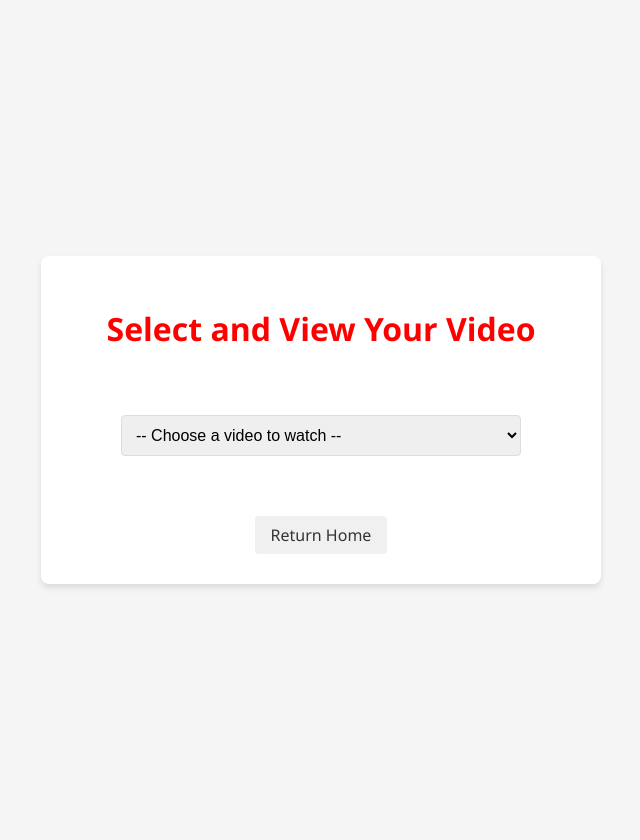
After one commit to Dhanika-Botejue/YouTubeTranslate, a Flask app: page /select_video in a window 1280 px wide. The commit adds this page. Shown: the whole page, without its empty margins (319-959 px from the left). Run offline with Flask 3, Linux system fonts and the light colour scheme; the visitor is signed in with stand-in values (Sample User, id 1); data that the repository does not hold is empty.

Commit message:
view downloaded videos feature

```diff
--- a/app.py
+++ b/app.py
@@ -181,6 +181,19 @@ def download_and_replace_audio(video_id, audio_file, output_file):
 
         print(f"Success! Output saved to: {output_file}")
 
+        # SQLite
+        video_info = [session["user_id"], output_file]
+
+        connection = sqlite3.connect("app.db")
+        cursor = connection.cursor()
+        rows = cursor.execute("""
+            INSERT INTO video (user_id, video_dst)
+            VALUES (?, ?)
+        """, video_info)
+
+        connection.commit()
+        connection.close()
+
     except subprocess.CalledProcessError as e:
         sys.exit(f"Error: {e}")
 
@@ -276,3 +289,26 @@ def logout():
 
     # Redirect user to login form
     return redirect("/")
+
+@app.route("/select_video")
+def select_video():
+    # Get all created videos installed on user's device
+    connection = sqlite3.connect("app.db")
+    cursor = connection.cursor()
+    rows = cursor.execute("""
+        SELECT video_dst
+        FROM video
+        WHERE user_id = ?
+    """, (session["user_id"],))
+
+    check_user_videos = rows.fetchall()
+    connection.close()
+
+    proper_video_format = []
+    for i in range(len(check_user_videos)):
+        # Remove static/ from each video_dst as not needed in html file
+        proper_video_format.append(list(check_user_videos[i])[0][7:])
+    print(proper_video_format)
+
+
+    return render_template("select_video.html", video_dsts=proper_video_format)
--- a/static/styles.css
+++ b/static/styles.css
@@ -101,3 +101,20 @@ video {
 .home-link:hover {
     background: #e0e0e0;
 }
+
+.video-selector {
+    margin: 20px auto;
+    padding: 10px;
+    width: 80%;
+    max-width: 500px;
+    display: block;
+    font-size: 16px;
+    border: 1px solid #ddd;
+    border-radius: 4px;
+}
+
+.video-container {
+    margin: 20px auto;
+    width: 80%;
+    max-width: 800px;
+}
--- a/templates/index.html
+++ b/templates/index.html
@@ -32,7 +32,8 @@
 
             <button type="submit">Translate Video</button>
         </form>
-        <div style="text-align:center">
+        <div style="display: flex; flex-direction: column; align-items: center; gap: 20px; margin-top: 20px;">
+            <a class="home-link" href="/select_video">Browse Downloads</a>
             <a class="home-link" href="/logout">Log Out</a>
         </div>
     </div>
--- /dev/null
+++ b/templates/select_video.html
@@ -0,0 +1,56 @@
+<!DOCTYPE html>
+<html>
+<head>
+    <title>Video Player</title>
+    <link href="/static/styles.css" rel="stylesheet">
+</head>
+<body>
+    <div class="video-wrapper">
+        <h1>Select and View Your Video</h1>
+
+        <!-- Video Selection Dropdown -->
+        <select class="video-selector" id="videoSelector">
+            <option value="" disabled selected>-- Choose a video to watch --</option>
+            {% for video_dst in video_dsts %}
+                <option value="{{ video_dst }}">{{ video_dst }}</option>
+            {% endfor %}
+        </select>
+
+        <!-- Video Player Container (initially hidden) -->
+        <div class="video-container" id="videoContainer" style="display: none;">
+            <video controls id="videoPlayer" width="100%">
+                <!-- Source will be added by JavaScript -->
+                Your browser doesn't support HTML5 video.
+            </video>
+        </div>
+
+        <a class="home-link" href="/">Return Home</a>
+    </div>
+
+    <script>
+        document.getElementById('videoSelector').addEventListener('change', function() {
+            const selectedVideo = this.value;
+            const videoContainer = document.getElementById('videoContainer');
+            const videoPlayer = document.getElementById('videoPlayer');
+
+            if (selectedVideo) {
+                // Update video source
+                videoPlayer.innerHTML = `
+                    <source src="{{ url_for('static', filename='') }}${selectedVideo}" type="video/mp4">
+                    Your browser doesn't support HTML5 video.
+                `;
+
+                // Show the video container
+                videoContainer.style.display = 'block';
+
+                // Load and play the new video
+                videoPlayer.load();
+                videoPlayer.play();
+            } else {
+                // Hide container if no video selected
+                videoContainer.style.display = 'none';
+            }
+        });
+    </script>
+</body>
+</html>
```
